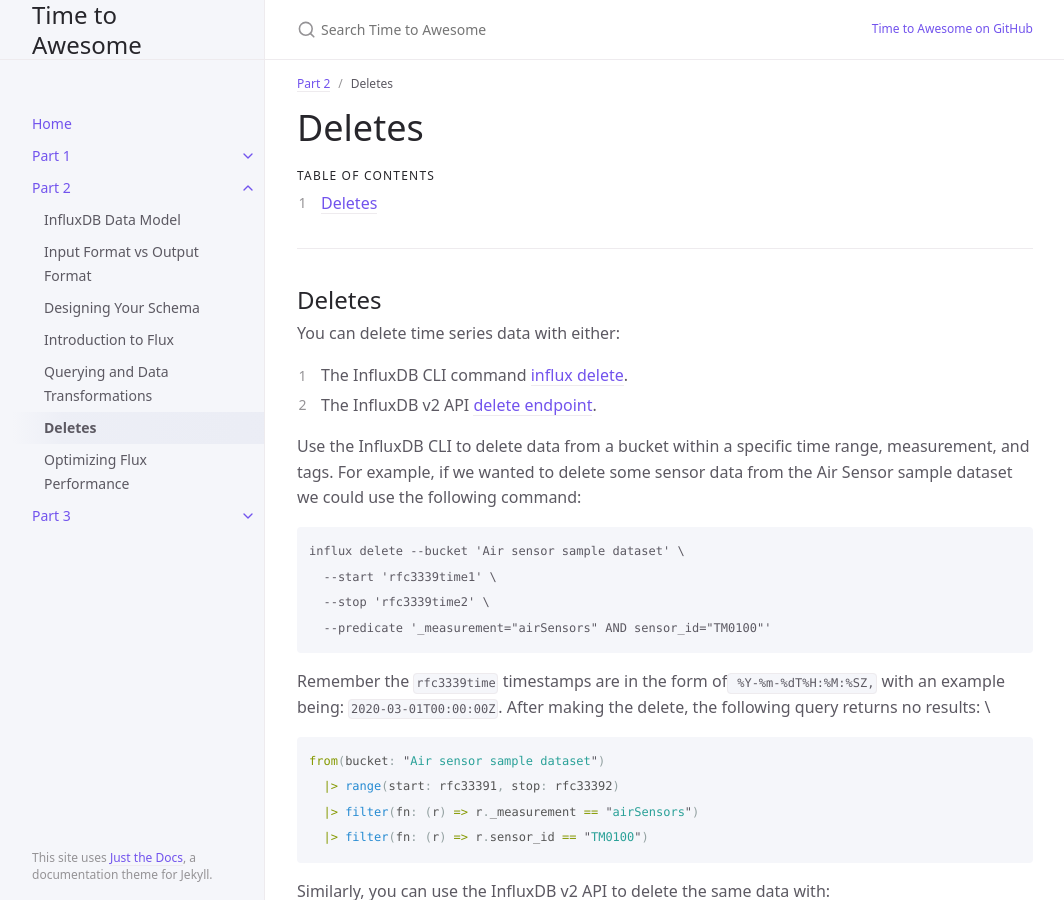
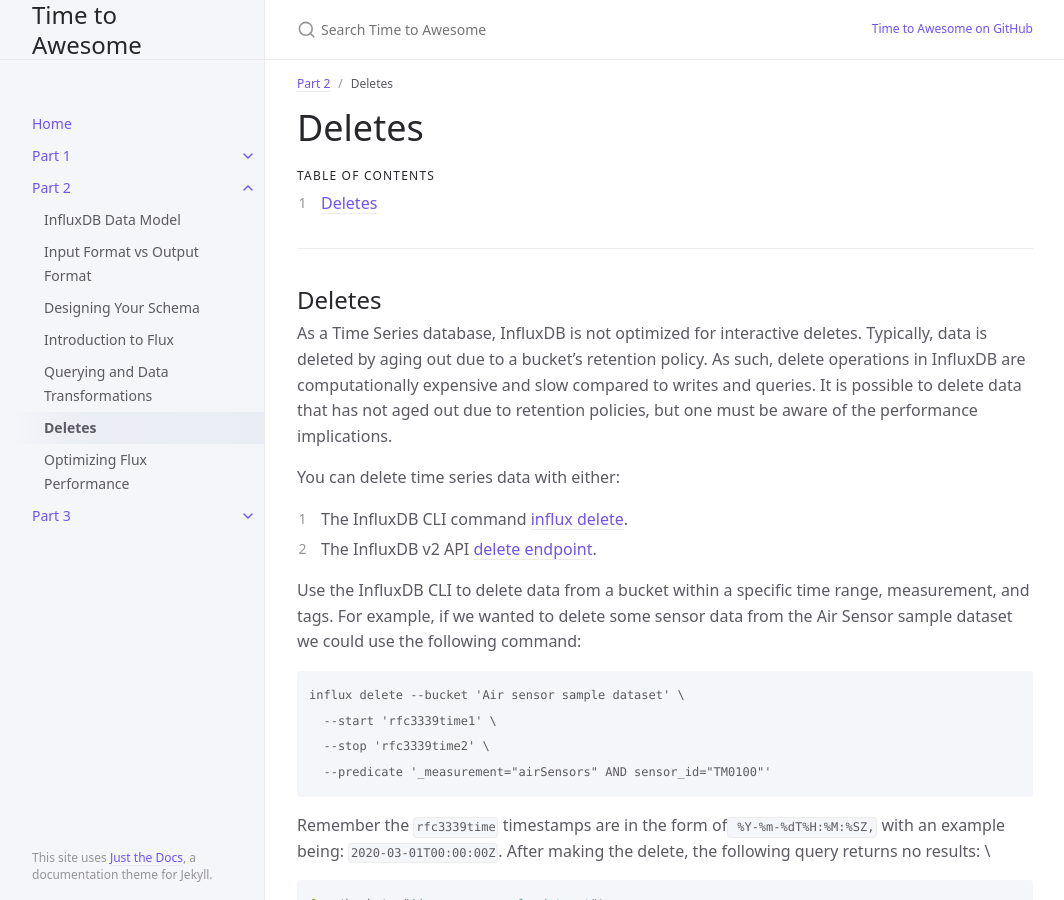
Before and after one commit to influxdata/awesome, a Jekyll site: the page built from docs/part-2/deletes.md, in a window 1280 px wide and 900 px high. Shown: the whole window, without its empty margins (107-1171 px from the left). Built offline with Jekyll 4.4.1, drawn with Linux system fonts in a browser that asks for light colours.

Commit message:
Update deletes.md
add a warning that interactive deletes are slow compared to using a retention policy

```diff
--- a/docs/part-2/deletes.md
+++ b/docs/part-2/deletes.md
@@ -17,9 +17,9 @@ nav_order: 6
 ---
 ## Deletes
 
+As a Time Series database, InfluxDB is not optimized for interactive deletes. Typically, data is deleted by aging out due to a bucket's retention policy. As such, delete operations in InfluxDB are computationally expensive and slow compared to writes and queries. It is possible to delete data that has not aged out due to retention policies, but one must be aware of the performance implications.
+
 You can delete time series data with either:
-
-
 
 1.  The InfluxDB CLI command [influx delete](https://docs.influxdata.com/influxdb/cloud/write-data/delete-data/).
 2.  The InfluxDB v2 API [delete endpoint](https://docs.influxdata.com/influxdb/cloud/api/#operation/PostDelete).
```
